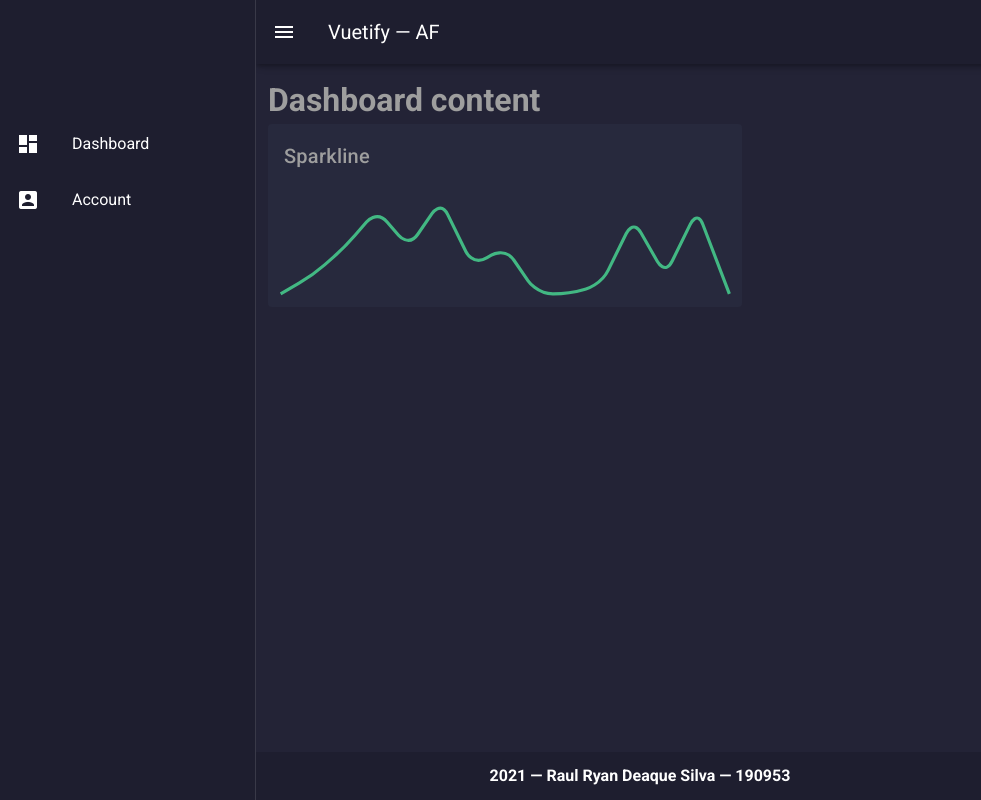
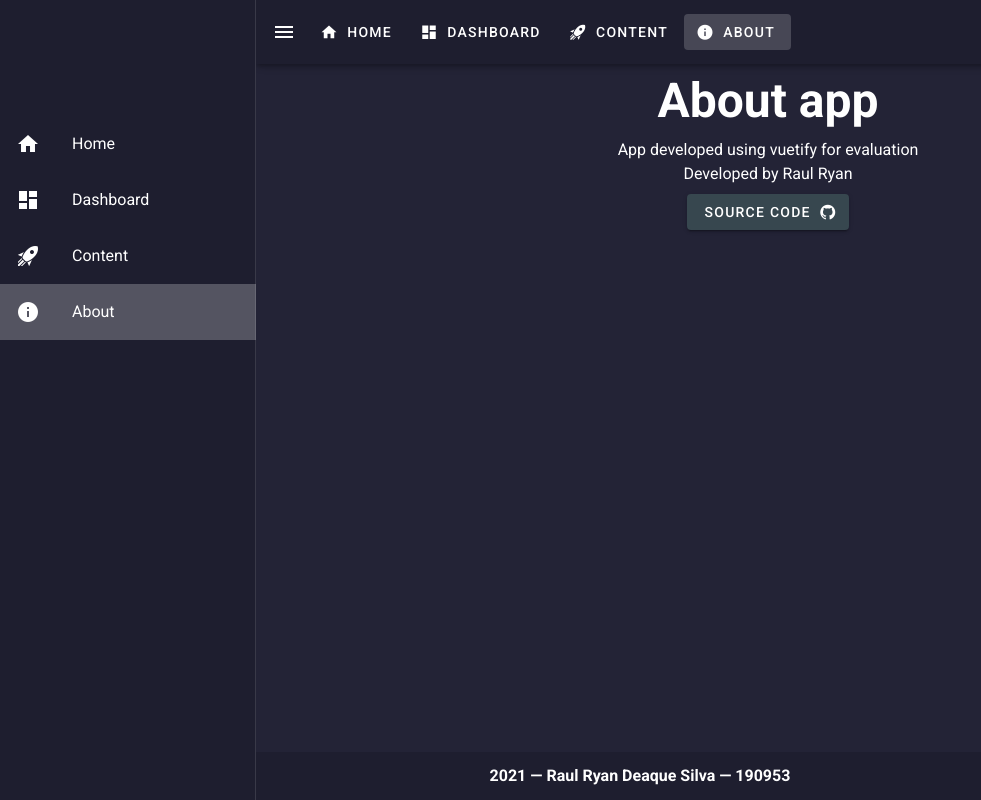
Before and after one commit to ryanraul/projeto-vue, a Vue app: page /#/about in a window 1280 px wide. Shown: the whole page, without its empty margins (0-981 px from the left). Built offline with nearby package versions, Linux system fonts and the light colour scheme.

Commit message:
Implementing more features
- Adding toolbar

- Adding three more screens

Routes implementation

- Some adjustments

```diff
--- a/package.json
+++ b/package.json
@@ -10,11 +10,13 @@
   "dependencies": {
     "core-js": "^3.6.5",
     "vue": "^2.6.11",
+    "vue-router": "^3.5.3",
     "vuetify": "^2.4.0"
   },
   "devDependencies": {
     "@vue/cli-plugin-babel": "~4.5.0",
     "@vue/cli-plugin-eslint": "~4.5.0",
+    "@vue/cli-plugin-router": "^4.5.15",
     "@vue/cli-service": "~4.5.0",
     "babel-eslint": "^10.1.0",
     "eslint": "^6.7.2",
--- a/src/App.vue
+++ b/src/App.vue
@@ -13,6 +13,7 @@
           v-for="item in items"
           :key="item.title"
           link
+          :to="item.path"
         >
           <v-list-item-icon>
             <v-icon>{{ item.icon }}</v-icon>
@@ -27,29 +28,18 @@
 
     <v-app-bar app dark style="background-color: #1e1e2f;">
       <v-app-bar-nav-icon @click="drawer = !drawer"></v-app-bar-nav-icon>
-      <v-toolbar-title >Vuetify — AF</v-toolbar-title>
+      <v-btn
+          text
+          v-for="item in items"
+          :key="item.title"
+          :to="item.path">
+          <v-icon left >{{ item.icon }}</v-icon>
+          {{ item.title }}
+      </v-btn>
     </v-app-bar>
 
     <v-main style="background-color: #232336;">
-      <v-container>
-        <h1 class="grey--text">Dashboard content</h1>
-        <v-card
-          elevation="0"
-          color="#27293d"
-          max-width="474"
-        >
-          <v-card-title class="grey--text">Sparkline</v-card-title>
-          <v-sparkline
-            color="#42b883"
-            :value="dashboard.value"
-            :smooth="dashboard.radius || false"
-            :padding="dashboard.padding"
-            :line-width="dashboard.width"
-            :fill="dashboard.fill"
-            auto-draw
-          ></v-sparkline>
-        </v-card>
-      </v-container>
+      <router-view></router-view>
     </v-main>
 
     <v-footer dark padless>
@@ -70,8 +60,10 @@
     data: () => ({
       drawer: null,
       items: [
-          { title: 'Dashboard', icon: 'mdi-view-dashboard' },
-          { title: 'Account', icon: 'mdi-account-box' },
+          { title: 'Home', icon: 'mdi-home', path:'/' },
+          { title: 'Dashboard', icon: 'mdi-view-dashboard', path:'/dashboard' },
+          { title: 'Content', icon: 'mdi-rocket-launch', path:'/content' },
+          { title: 'About', icon: 'mdi-information', path:'/about' },
       ],
       dashboard: {
         width: 2,
--- /dev/null
+++ b/src/components/HomeComponent.vue
@@ -0,0 +1,33 @@
+<template>
+  <v-container>
+    <v-row class="text-center">
+      <v-col cols="12">
+        <v-img
+          :src="require('../assets/logo.png')"
+          class="my-3"
+          contain
+          height="200"
+        />
+      </v-col>
+
+      <v-col class="mb-4 white--text">
+        <h1 class="display-2 font-weight-bold mb-3">
+          Welcome to Vue
+        </h1>
+
+        <p class="subheading font-weight-regular">
+          App developed using vuetify for evaluation
+        </p>
+      </v-col>
+
+    </v-row>
+  </v-container>
+</template>
+
+<script>
+  export default {
+    name: 'HomeComponent',
+
+    data: () => ({}),
+  }
+</script>
--- a/src/main.js
+++ b/src/main.js
@@ -1,10 +1,12 @@
 import Vue from 'vue'
 import App from './App.vue'
 import vuetify from './plugins/vuetify'
+import router from './router'
 
 Vue.config.productionTip = false
 
 new Vue({
   vuetify,
+  router,
   render: h => h(App)
 }).$mount('#app')
--- /dev/null
+++ b/src/router/index.js
@@ -0,0 +1,31 @@
+import Vue from 'vue'
+import VueRouter from 'vue-router'
+import Home from '../views/Home.vue'
+import Dashboard from '../views/Dashboard.vue'
+import About from '../views/About.vue'
+
+Vue.use(VueRouter)
+
+const routes = [
+  {
+    path: '/',
+    name: 'Home',
+    component: Home
+  },
+  {
+    path: '/dashboard',
+    name: 'Dashboard',
+    component: Dashboard
+  },
+  {
+    path: '/about',
+    name: 'About',
+    component: About
+  }
+]
+
+const router = new VueRouter({
+  routes
+})
+
+export default router
--- /dev/null
+++ b/src/views/About.vue
@@ -0,0 +1,31 @@
+<template>
+  <v-container>
+    <v-row class="text-center">
+
+      <v-col class="mb-4 white--text">
+        <h1 class="display-2 font-weight-bold mb-3">
+          About app
+        </h1>
+
+        <p class="subheading font-weight-regular">
+          App developed using vuetify for evaluation<br>
+          Developed by Raul Ryan <br>
+          <v-btn
+            color="blue-grey darken-3"
+            class="ma-2 white--text"
+            href="https://github.com/ryanraul/projeto-vue"
+          >
+            Source Code
+            <v-icon
+              right
+              dark
+            >
+              mdi-github
+            </v-icon>
+          </v-btn>
+        </p>
+      </v-col>
+
+    </v-row>
+  </v-container>
+</template>
--- /dev/null
+++ b/src/views/Dashboard.vue
@@ -0,0 +1,35 @@
+<template>
+   <v-container>
+      <h1 class="grey--text">Dashboard content</h1>
+      <v-card
+         elevation="0"
+         color="#27293d"
+         max-width="474"
+      >
+         <v-card-title class="grey--text">Sparkline</v-card-title>
+         <v-sparkline
+            color="#42b883"
+            :value="dashboard.value"
+            :smooth="dashboard.radius || false"
+            :padding="dashboard.padding"
+            :line-width="dashboard.width"
+            :fill="dashboard.fill"
+            auto-draw
+      ></v-sparkline>
+      </v-card>
+   </v-container>
+</template>
+
+<script>
+  export default {
+    data: () => ({
+      dashboard: {
+        width: 2,
+        radius: 10,
+        padding: 8,
+        value: [0, 2, 5, 9, 5, 10, 3, 5, 0, 0, 1, 8, 2, 9, 0],
+        fill: false,
+      }
+    }),
+  }
+</script>
--- /dev/null
+++ b/src/views/Home.vue
@@ -0,0 +1,17 @@
+<template>
+  <div class="home">
+    <HomeComponent msg="Welcome to Your Vue.js App"/>
+  </div>
+</template>
+
+<script>
+// @ is an alias to /src
+import HomeComponent from '@/components/HomeComponent.vue'
+
+export default {
+  name: 'Home',
+  components: {
+    HomeComponent
+  }
+}
+</script>
```
Also changed, not shown: src/components/HelloWorld.vue (deleted, +0 -151 lines), 1 other file (tests, documents, lock files or other folders).
